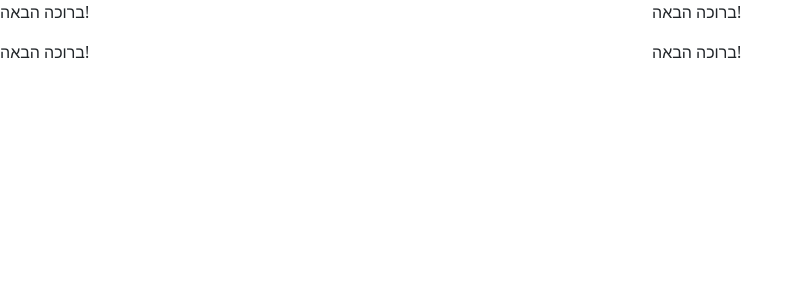
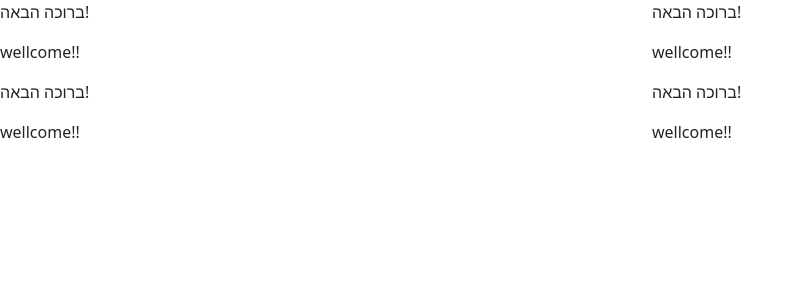
Before and after one commit to SS1162/git-angular, an Angular app: page / in a window 1280 px wide. Shown: the top 300 px of the page, without its empty margins (0-804 px from the left). Built offline with nearby package versions, Linux system fonts and the light colour scheme.

Commit message:
shany change

```diff
--- a/src/app/components/wellcome/wellcome.html
+++ b/src/app/components/wellcome/wellcome.html
@@ -1 +1,2 @@
 <p>ברוכה הבאה!</p>
+<p>wellcome!!</p>
```
Also changed, not shown: 1 other file (tests, documents, lock files or other folders).
